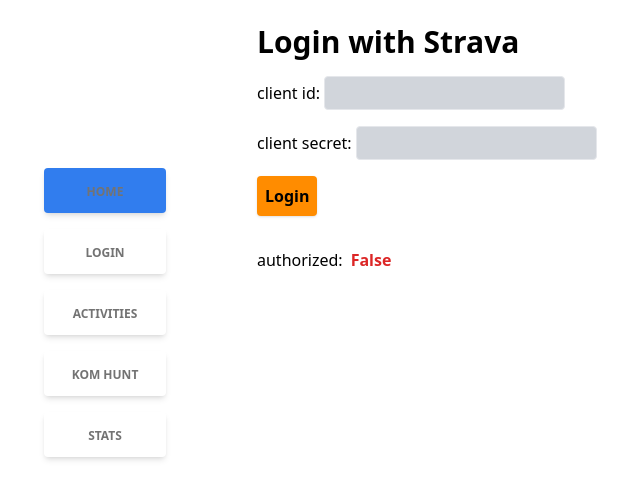
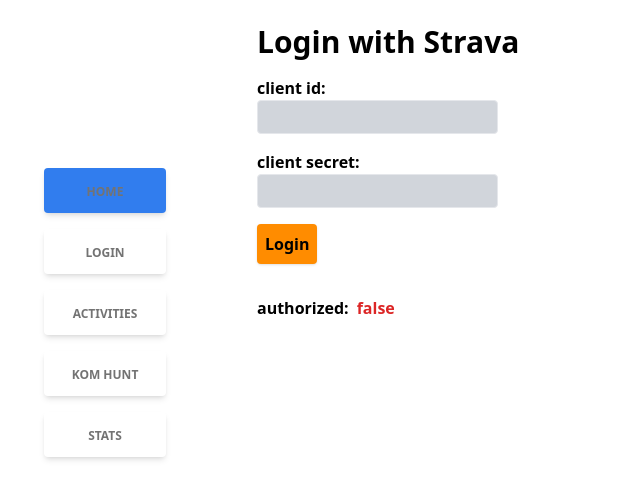
Before and after one commit to atefkbenothman/peloton, a Next.js app: page /login in a window 1280 px wide. Shown: the top 498 px of the page, without its empty margins (23-663 px from the left). Built offline with nearby package versions, Linux system fonts and the light colour scheme; what tw-elements would draw is missing.

Commit message:
clean up

```diff
--- a/src/pages/login.tsx
+++ b/src/pages/login.tsx
@@ -1,10 +1,8 @@
 import React from "react"
 import { useEffect } from "react"
-// next
+
 import Link from "next/link"
 import { useRouter } from "next/router"
-// icons
-import { ArrowPathIcon } from "@heroicons/react/24/solid"
 
 
 export default function Login() {
@@ -28,16 +26,18 @@ export default function Login() {
     checkHasAuthCode()
   }, [clientId, clientSecret])
 
+  // check if a code has been generated from strava oauth. if it has, exchange the code for a token
   function checkHasAuthCode() {
     const urlParams = new URLSearchParams(window.location.href)
     if (urlParams.has("code")) {
       const clientCode = urlParams.get("code") || ""
-      setClientCode(clientCode)
       exchangeToken(clientCode)
     }
   }
 
+  // exchange the code generated from strava oauth for an access token
   const exchangeToken = async (clientCode: string) => {
+    const exchangeBaseURL = "https://www.strava.com/oauth/token"
     try {
       const params = new URLSearchParams({
         client_id: clientId,
@@ -51,30 +51,26 @@ export default function Login() {
         method: "POST"
       })
       const data = await res.json()
-      setClientAccessToken(data["access_token"])
-      setClientRefreshToken(data["refresh_token"])
-      setAthleteId(data["athlete"]["id"])
-      if (clientAccessToken.length === 0) {
+
+      const access_token = data["access_token"]
+      const refresh_token = data["refreshToken"]
+      setClientAccessToken(access_token)
+      setClientRefreshToken(refresh_token)
+
+      const athlete = data["athlete"]
+      const athlete_id = athlete["id"]
+      setAthleteId(athlete_id)
       setIsAuthorized(true)
-      }
+
     } catch (err) {
-      console.log(err)
+      console.error(err)
     }
   }
 
-  function handleIdInput(e: React.ChangeEvent<HTMLInputElement>) {
-    e.preventDefault()
-    setClientId(e.target.value)
-  }
-
-  function handleSecretInput(e: React.ChangeEvent<HTMLInputElement>) {
-    e.preventDefault()
-    setClientSecret(e.target.value)
-  }
-
+  // login with strava oauth to retrieve a code
   function handleLogin(e: React.MouseEvent<HTMLButtonElement>) {
     e.preventDefault()
-    // build strava oauth url
+    const authBaseURL = "https://www.strava.com/oauth/authorize"
     const params = new URLSearchParams({
       client_id: clientId,
       response_type: "code",
@@ -84,7 +80,6 @@ export default function Login() {
     })
     const paramsString = params.toString()
     const authURL = `${authBaseURL}?${paramsString}`
-    // redirect user to strava oauth page
     router.push(authURL)
   }
 
@@ -104,67 +99,62 @@ export default function Login() {
 
   return (
     <>
-      <div className="h-screen mx-6 my-6">
+      <div className="min-h-screen mx-6 py-6">
         <div className="m-auto">
+
+          {/* Title */}
           <h3 className="text-3xl font-bold">
             Login with Strava
           </h3>
+
+          {/* Login Form */}
           <form className="flex flex-col mt-2 mb-2">
             <div className="mt-2 mb-2">
-              <label>client id: </label>
-              <input className="bg-gray-300 border rounded p-1" required onChange={handleIdInput} defaultValue={clientId} />
+              <label className="font-bold">client id: </label>
+              <br />
+              <input className="bg-gray-300 border rounded p-1" required onChange={handleClientIdInput} defaultValue={clientId} />
             </div>
             <div className="mt-2 mb-2">
-              <label>client secret: </label>
+              <label className="font-bold">client secret: </label>
+              <br />
               <input className="bg-gray-300 border rounded p-1" required onChange={handleSecretInput} defaultValue={clientSecret} />
             </div>
           </form>
-          {
-            isAuthorized ?
+
+          {/* Login Button */}
           <div className="flex items-center">
             <button className="btn bg-orange-500 rounded p-2 shadow font-bold mr-4" onClick={handleLogin}>
               Login
             </button>
-                <button onClick={handleRefresh}>
-                  <ArrowPathIcon className="h-7 w-7" />
-                </button>
           </div>
-              :
-              <div className="">
-                <button className="btn bg-orange-500 shadow rounded p-2 font-bold mr-4" onClick={handleLogin}>
-                  Login
-                </button>
-              </div>
-          }
+
+          {/* Extra */}
           <div>
+            <div className="mt-8 mb-2 inline-flex">
+              <p className="font-bold">authorized: </p>
               {
                 isAuthorized ?
                   <>
-                  <div className="mt-8 mb-2 inline-flex">
-                    <p>authorized: </p>
-                    <p className="text-green-600 font-bold ml-2">True</p>
+                    <p className="text-green-600 font-bold ml-2">{isAuthorized.toString()}</p>
+                  </>
+                  :
+                  <>
+                    <p className="text-red-600 font-bold ml-2">{isAuthorized.toString()}</p>
+                  </>
+              }
             </div>
             <div>
-                    <p>token: {clientAccessToken}</p>
-                  </div>
-                  <div className="mt-2 inline-flex">
-                    <button className="btn shadow bg-blue-300 rounded p-2 font-bold mr-2">
-                      <Link href={{ pathname: "/activities", query: { clientAccessToken, clientRefreshToken, athleteId } }}>Activities</Link>
-                    </button>
-                  </div>
-                  <div className="mt-2 inline-flex">
-                    <button className="btn shadow bg-green-300 rounded p-2 font-bold mr-2">
-                      <Link href={{ pathname: "/map", query: {} }}>Map</Link>
-                    </button>
-                  </div>
+              {
+                clientAccessToken && (
+                  <>
+                    <p className="font-bold">token: </p>
+                    <p>{clientAccessToken}</p>
                   </>
-                :
-                <div className="mt-8 inline-flex">
-                  <p>authorized: </p>
-                  <p className="text-red-600 font-bold ml-2">False</p>
-                </div>
+                )
               }
             </div>
+          </div>
+
         </div>
       </div>
     </>
```
Lines whose indentation alone changed are shown as unchanged.
